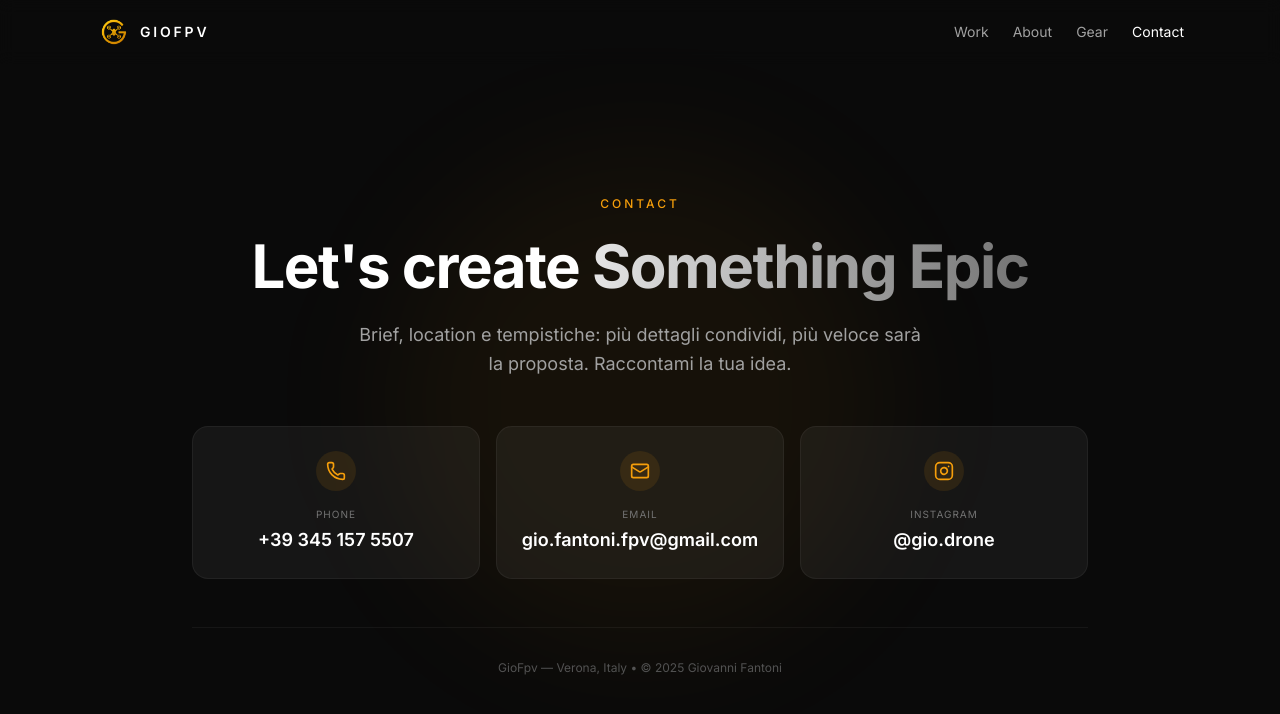
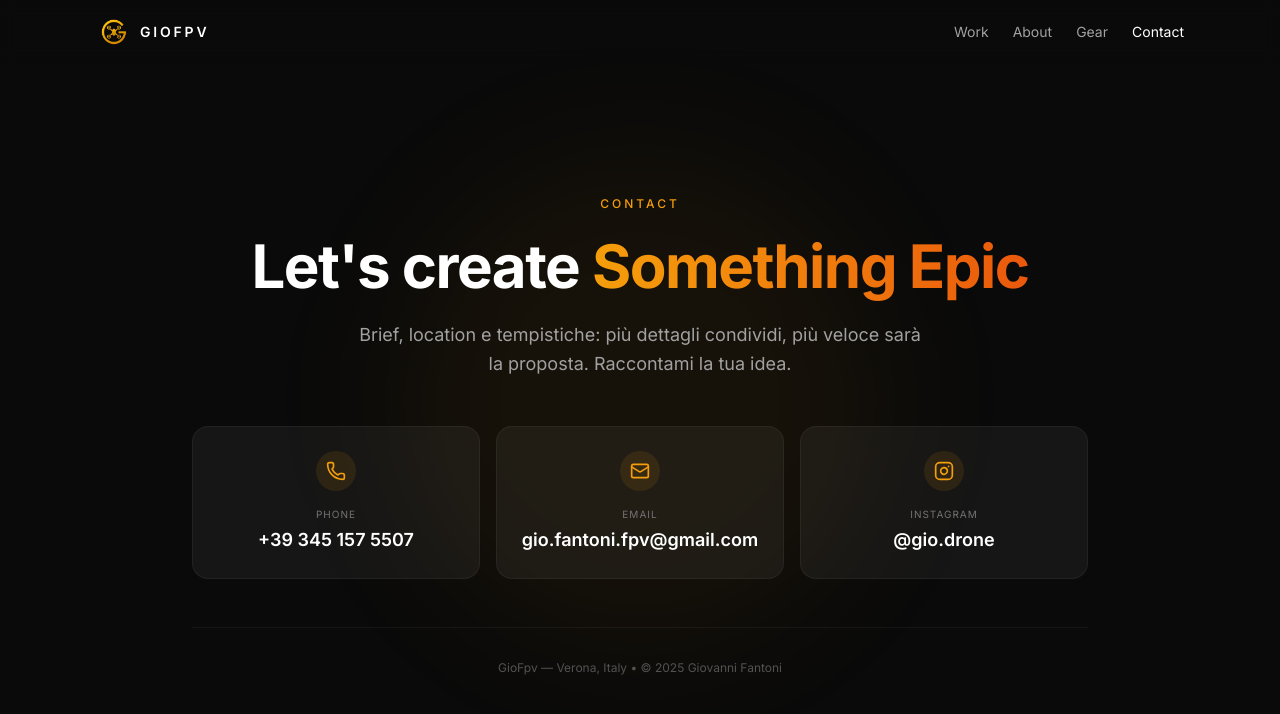
Before and after one commit to Gi0mputer/giofpv-site, a Next.js app: page /contact in a window 1280 px wide. Shown: the top 714 px of the page. Built offline with nearby package versions, Linux system fonts and the light colour scheme.

Commit message:
Change 'Something Epic' gradient to vibrant sunset colors

```diff
--- a/app/contact/page.tsx
+++ b/app/contact/page.tsx
@@ -15,7 +15,7 @@
           <p className="text-xs uppercase tracking-[0.25em] text-sunset-amber font-medium">Contact</p>
           <h1 className="text-3xl sm:text-6xl font-bold tracking-tight text-white">
             Let's create <br className="sm:hidden" />
-            <span className="text-transparent bg-clip-text bg-gradient-to-r from-neutral-200 to-neutral-500">Something Epic</span>
+            <span className="text-transparent bg-clip-text bg-gradient-to-r from-sunset-amber to-sunset-orange">Something Epic</span>
           </h1>
           <p className="text-base sm:text-lg text-neutral-400 leading-relaxed max-w-xl mx-auto">
             Brief, location e tempistiche: più dettagli condividi, più veloce sarà la proposta.
```
